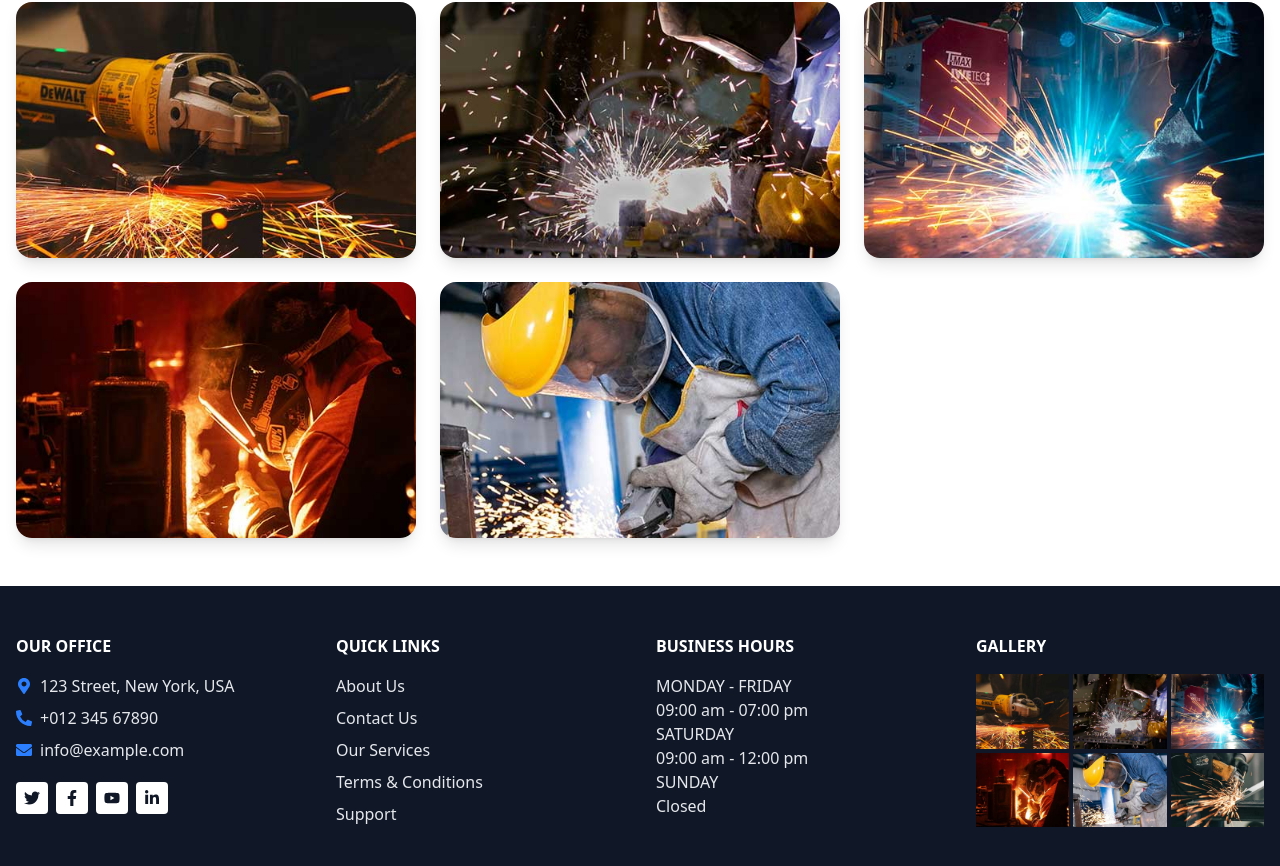
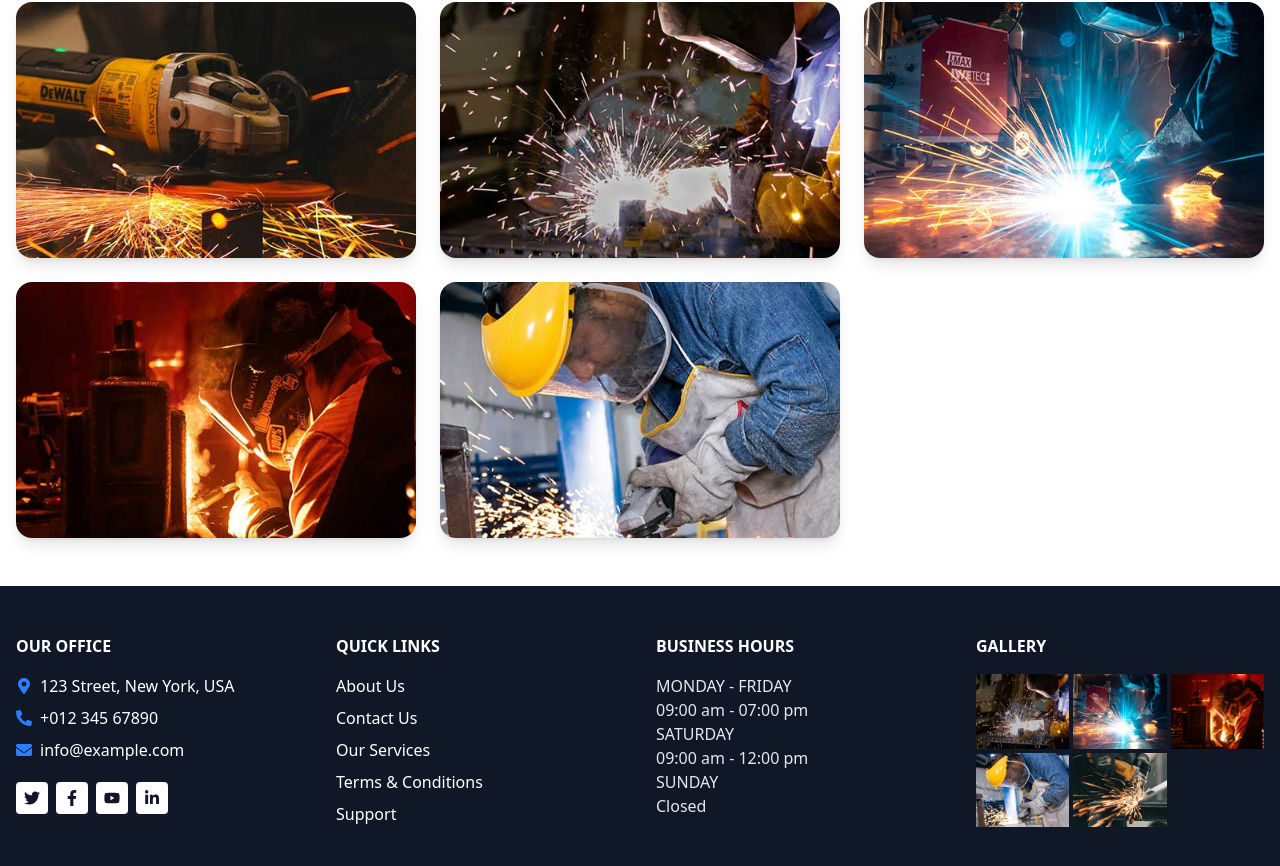
Before and after one commit to programshouse/capital, a React app: page /portfolio in a window 1280 px wide. Shown: the part 736-1602 px from the top of the page. Built offline with nearby package versions, Linux system fonts and the light colour scheme; the HTML template or start-up script is replaced by a standard one.

Commit message:
portfolio edits

```diff
--- a/src/Components/Footer/Footer.jsx
+++ b/src/Components/Footer/Footer.jsx
@@ -12,21 +12,21 @@ import {
 
 const Footer = () => {
   return (
-    <footer className="w-full bg-gray-900 text-gray-200 py-12">
+    <footer className="w-full bg-gray-900 text-gray-200 py-12 ">
       <div className="max-w-7xl mx-auto px-4">
         <div className="grid grid-cols-1 md:grid-cols-2 lg:grid-cols-4 gap-8">
           {/* Our Office */}
           <div>
             <h5 className="uppercase text-white mb-4 font-semibold">Our Office</h5>
-            <p className="mb-2 flex items-center gap-2">
+            <p className="mb-2 flex items-center gap-2 text-white hover:text-yellow-600">
               <FaMapMarkerAlt className="text-blue-500" />
               123 Street, New York, USA
             </p>
-            <p className="mb-2 flex items-center gap-2">
+            <p className="mb-2 flex items-center gap-2 text-white hover:text-yellow-600">
               <FaPhoneAlt className="text-blue-500" />
               +012 345 67890
             </p>
-            <p className="mb-2 flex items-center gap-2">
+            <p className="mb-2 flex items-center gap-2 text-white hover:text-yellow-600">
               <FaEnvelope className="text-blue-500" />
               info@example.com
             </p>
@@ -49,21 +49,21 @@ const Footer = () => {
           {/* Quick Links */}
           <div>
             <h5 className="uppercase text-white mb-4 font-semibold">Quick Links</h5>
-            <ul className="space-y-2">
+            <ul className="space-y-2 ">
               <li>
-                <a href="#" className="hover:text-white">About Us</a>
+                <a href="#" className="text-white hover:text-yellow-600">About Us</a>
               </li>
               <li>
-                <a href="#" className="hover:text-white">Contact Us</a>
+                <a href="#" className="text-white hover:text-yellow-600">Contact Us</a>
               </li>
               <li>
-                <a href="#" className="hover:text-white">Our Services</a>
+                <a href="#" className="text-white hover:text-yellow-600">Our Services</a>
               </li>
               <li>
-                <a href="#" className="hover:text-white">Terms & Conditions</a>
+                <a href="#" className="text-white hover:text-yellow-600">Terms & Conditions</a>
               </li>
               <li>
-                <a href="#" className="hover:text-white">Support</a>
+                <a href="#" className="text-white hover:text-yellow-600">Support</a>
               </li>
             </ul>
           </div>
@@ -83,7 +83,6 @@ const Footer = () => {
           <div>
             <h5 className="uppercase text-white mb-4 font-semibold">Gallery</h5>
             <div className="grid grid-cols-3 gap-1">
-              <img className="w-full h-full object-cover" src="assets/service-1.jpg" alt="Service 1" />
               <img className="w-full h-full object-cover" src="assets/service-2.jpg" alt="Service 2" />
               <img className="w-full h-full object-cover" src="assets/service-3.jpg" alt="Service 3" />
               <img className="w-full h-full object-cover" src="assets/service-4.jpg" alt="Service 4" />
--- a/src/Components/about.jsx
+++ b/src/Components/about.jsx
@@ -3,12 +3,10 @@ import { FaUsersCog, FaTachometerAlt, FaCheckSquare } from "react-icons/fa";
 
 const AboutSection = () => {
   return (
-    <div className="py-16 bg-white">
+    <div className="py-16 bg-white text-black">
       <div className="container mx-auto px-4">
         <div className="flex flex-col lg:flex-row items-center lg:items-start gap-16">
-          {/* Image with frame */}
 <div className="lg:w-1/2 relative flex items-center justify-center lg:pr-8">
-  {/* Border frame */}
   <div
     className="
       absolute -top-3 -left-3 w-[90%] h-[90%] border-2 md:border-4 border-yellow-600
--- a/src/Components/contactsec.jsx
+++ b/src/Components/contactsec.jsx
@@ -42,15 +42,12 @@ const ContactSection = () => {
   </div>
 </div>
 
-
-
-          {/* Right Form */}
 <div className="w-full md:w-1/2 bg-white rounded-lg p-6 md:p-10 shadow-lg">
-  <h3 className="text-2xl font-semibold mb-6">Contact Us</h3>
-  <form className="flex flex-col gap-4">
+  <h3 className="text-2xl text-black  font-semibold mb-6">Contact Us</h3>
+  <form className="flex flex-col gap-4 text-black">
     <input
       type="text"
-      placeholder="Your Name"
+      placeholder="Your Name "
       className="border border-gray-300 rounded px-4 py-2 focus:outline-none focus:ring-2 focus:ring-yellow-500"
     />
     <input
--- a/src/Components/review.jsx
+++ b/src/Components/review.jsx
@@ -65,7 +65,8 @@ const ReviewSlider = () => {
   };
 
   return (
- <div className="relative w-full max-w-7xl mx-auto py-4 md:py-16 mb-6 md:mb-28 px-4 md:px-8">
+
+ <div className="relative w-full max-w-7xl bg-white mx-auto py-4 md:py-16 mb-6 md:mb-28 px-4 md:px-8">
 
       {/* Slider Container */}
       <div className="flex items-center justify-center relative">
@@ -118,14 +119,11 @@ const ReviewSlider = () => {
                 alt={review.name}
                 className="w-24 h-24 rounded-full mx-auto mb-4 object-cover border-4 border-gray-200"
               />
-
-              {/* Name & Title */}
               <h3 className="text-2xl font-semibold text-gray-900">
                 {review.name}
               </h3>
               <p className="text-base text-gray-500 mb-2">{review.title}</p>
 
-              {/* Rating */}
               <div className="flex justify-center mb-4">
                 {[...Array(5)].map((_, i) => (
                   <FaStar
@@ -136,8 +134,6 @@ const ReviewSlider = () => {
                   />
                 ))}
               </div>
-
-              {/* Description */}
               <p className="text-gray-700 italic text-lg">
                 {review.description}
               </p>
--- a/src/Components/services.jsx
+++ b/src/Components/services.jsx
@@ -58,7 +58,7 @@ const Services = () => {
 
       <div className="container mx-auto px-4 py-10 ">
         <div className="text-center max-w-3xl mx-auto mb-16">
-          <h2 className="text-3xl md:text-4xl lg:text-5xl font-extrabold uppercase leading-tight">
+          <h2 className="text-3xl md:text-4xl text-gray-900 lg:text-5xl font-extrabold uppercase leading-tight">
             Reliable & High-Quality
             <br />
             <span className="text-gray-900">Welding Services</span>
--- a/src/Pages/About/aboutpage.jsx
+++ b/src/Pages/About/aboutpage.jsx
@@ -115,7 +115,7 @@ const AboutPage = ({ lang = "en" }) => {
               <Reveal className="flex-1">
                 <div className={`${lang === "ar" ? "text-right" : "text-left"}`}>
                   <Icon className="text-yellow-500 text-5xl mb-4 mx-auto md:mx-0" />
-                  <h2 className="text-2xl md:text-3xl font-bold mb-2">
+                  <h2 className="text-2xl md:text-3xl font-bold mb-2 text-gray-900">
                     {item.title}
                   </h2>
                   <div
--- a/src/Pages/Contact/contact.jsx
+++ b/src/Pages/Contact/contact.jsx
@@ -21,12 +21,11 @@ export default function Contact() {
       </section>
 
       {/* Contact Info + Form */}
-      <section className="mx-auto max-w-7xl px-4 sm:px-6 lg:px-8 py-12 sm:py-16 grid grid-cols-1 md:grid-cols-2 gap-8 lg:gap-12">
-        {/* Left: Info */}
+<div className="bg-white">
+      <section className="mx-auto max-w-7xl px-4 sm:px-6 lg:px-8 py-12 sm:py-16 grid grid-cols-1 md:grid-cols-2 gap-8 lg:gap-12 bg-white">
         <div className="bg-gradient-to-br from-yellow-400 via-yellow-500 to-yellow-600 shadow-xl rounded-2xl p-6 sm:p-8 text-white">
           <h2 className="text-xl sm:text-2xl font-bold mb-6">Get in Touch</h2>
           <div className="space-y-5 sm:space-y-6">
-            {/* Phone */}
             <div className="flex items-start gap-4">
               <div className=" bg-white p-3 rounded-full shrink-0">
                 <FaPhoneAlt className="text-yellow-700 sm:text-xl" />
@@ -36,7 +35,6 @@ export default function Contact() {
                 <p className="text-gray-100 text-sm sm:text-base">+1 234 567 890</p>
               </div>
             </div>
-            {/* Email */}
             <div className="flex items-start gap-4">
               <div className="p-3  bg-white rounded-full shrink-0">
                 <FaEnvelope className="text-yellow-700  sm:text-xl" />
@@ -70,7 +68,7 @@ export default function Contact() {
         </div>
 
         {/* Right: Form */}
-        <div className="bg-white shadow-lg rounded-2xl p-6 sm:p-8">
+        <div className="bg-white text-black shadow-lg rounded-2xl p-6 sm:p-8">
           <h2 className="text-xl sm:text-2xl font-bold mb-6">Send Us a Message</h2>
           <form className="space-y-4 sm:space-y-5">
             <div>
@@ -103,7 +101,7 @@ export default function Contact() {
           </form>
         </div>
       </section>
-
+</div>
       {/* Map + Office Info */}
       <section
         className="relative w-full bg-cover bg-center bg-no-repeat bg-scroll md:bg-fixed"
--- a/src/Pages/portfolio.jsx
+++ b/src/Pages/portfolio.jsx
@@ -22,24 +22,26 @@ export default function Portfolio() {
   return (
     <section>
       {/* Header */}
+      <div className=" bg-white">
+      <div className="bg-white">
       <div
-        className="relative w-full h-[60vh] bg-cover bg-center bg-fixed flex items-center justify-center text-center text-white"
+        className="relative w-full h-[60vh] bg-cover bg-center bg-fixed flex items-center justify-center text-center  text-white"
         style={{ backgroundImage: "url('/assets/carousel-1.jpg')" }}
       >
         {/* Dark Gradient Overlay */}
         <div className="absolute inset-0 bg-gradient-to-b from-black/70 via-black/50 to-black/30"></div>
 
         {/* Content */}
-        <div className="relative z-10 px-4">
+        <div className="relative z-10 px-4  ">
           <h2 className="text-4xl md:text-5xl font-bold mb-4">Our Portfolio</h2>
           <p className="text-lg max-w-2xl mx-auto">
             Explore our latest projects across different services.
           </p>
         </div>
       </div>
-
-      {/* Filter */}
-      <div className="flex justify-center gap-4 mt-10 flex-wrap">
+      </div>
+<div className="bg-white ">
+      <div className="flex justify-center gap-4 mt-10 flex-wrap bg-white">
         {categories.map((cat) => (
           <button
             key={cat}
@@ -56,7 +58,7 @@ export default function Portfolio() {
       </div>
 
       {/* Portfolio Grid */}
-      <div className="container mx-auto px-4 py-12 grid gap-6 sm:grid-cols-2 lg:grid-cols-3">
+      <div className="container mx-auto px-4 py-12 grid bg-white gap-6 sm:grid-cols-2 lg:grid-cols-3">
         {filteredProjects.map((project) => (
           <div
             key={project.id}
@@ -83,6 +85,8 @@ export default function Portfolio() {
           </div>
         ))}
       </div>
+      </div>
+</div>
     </section>
   );
 }
```
